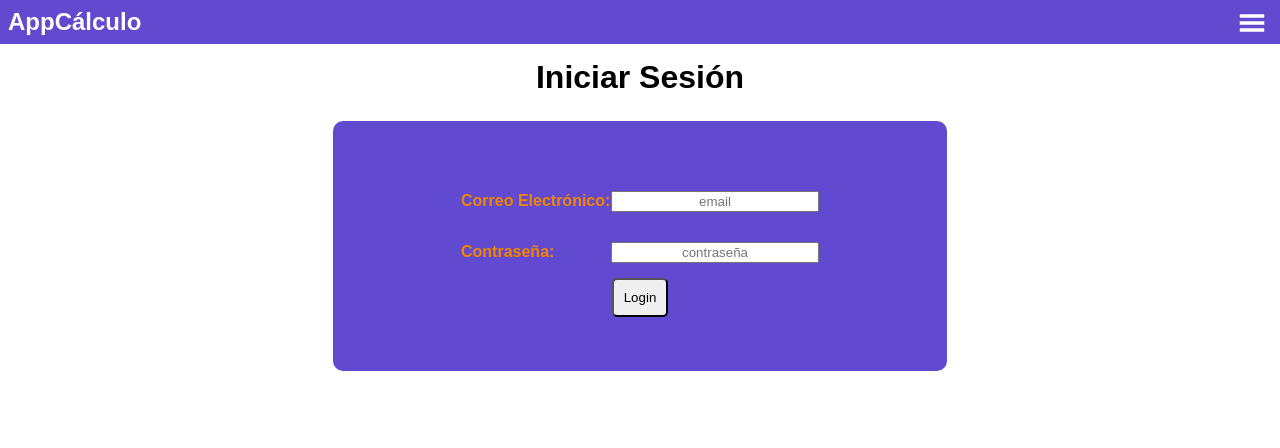
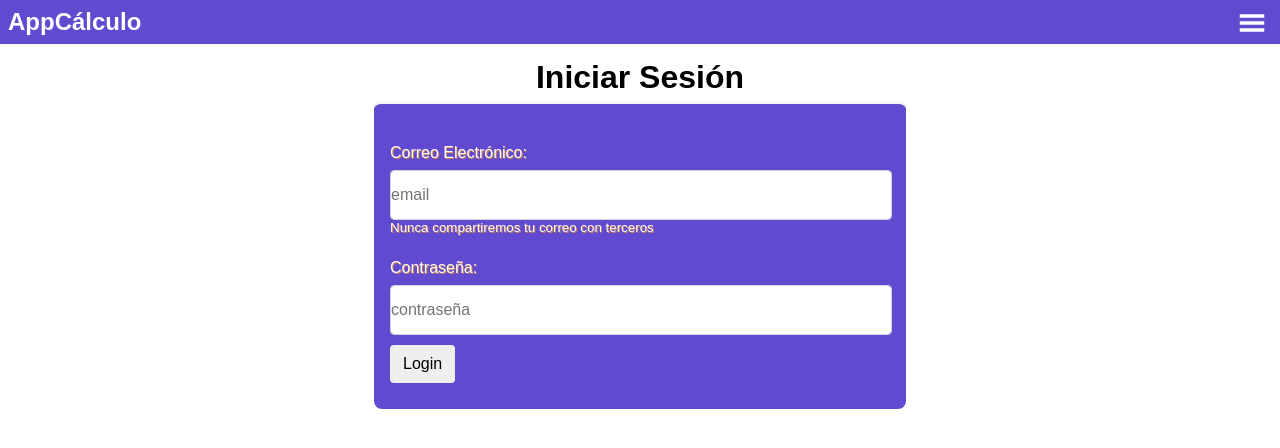
Before and after one commit to KeywizZ/AppCalculo, a React (Create React App) app: page /login in a window 1280 px wide. Shown: the top 448 px of the page. Built offline with nearby package versions, Linux system fonts and the light colour scheme; a web font is replaced by a local one.

Commit message:
added loginForm styles

```diff
--- a/src/Main.scss
+++ b/src/Main.scss
@@ -1,9 +1,11 @@
 @import url("https://fonts.googleapis.com/css2?family=Radio+Canada&display=swap");
 @import "./pages/HomePage/HomePage";
 @import "./variables";
+@import "./mixins";
 @import "/src/shared/components/HamburgerMenu/HamburgerMenu";
 @import "./pages/DashboardPage/DashboardPage";
 @import "./pages/LoginPage/LoginPage";
+
 
 
 * {
--- /dev/null
+++ b/src/_mixins.scss
@@ -0,0 +1,21 @@
+@import "./variables";
+
+@mixin desktop {
+    @media screen and (max-width: #{$desktop}) {
+        @content;
+    }
+}
+
+
+@mixin tablet {
+    @media screen and (max-width: #{$tablet}) {
+        @content;
+    }
+}
+
+
+@mixin movil {
+    @media screen and (max-width: #{$movil}) {
+        @content;
+    }
+}
--- a/src/_variables.scss
+++ b/src/_variables.scss
@@ -12,3 +12,8 @@ $azulFondo: #614ACF;
 $azulOscuroFondo: #412CA3;
 $buttonColor: #F28500;
 $textInButton: #B9F0B9;
+
+//screen-sizes
+$desktop: 992px;
+$tablet: 680px;
+$movil: 440px;
--- a/src/components/LoginForm/LoginForm.jsx
+++ b/src/components/LoginForm/LoginForm.jsx
@@ -32,6 +32,7 @@ export const LoginForm = () => {
             pattern: /^[A-Z0-9._%+-]+@[A-Z0-9.-]+\.[A-Z]{2,4}$/i,
           })}
         />
+        <p>Nunca compartiremos tu correo con terceros</p>
       </div>
       <div className="pass-input">
         <label>Contraseña: </label>
@@ -45,8 +46,8 @@ export const LoginForm = () => {
               /^(?=.*[a-z])(?=.*[A-Z])(?=.*[0-9])(?=.*[!@#$%^&*_=+-]).{8,12}$/,
           })}
         />
+        <button className="btn">Login</button>
       </div>
-      <button className="btn">Login</button>
     </form>
   );
 };
--- a/src/components/RegisterForm/RegisterForm.jsx
+++ b/src/components/RegisterForm/RegisterForm.jsx
@@ -45,7 +45,7 @@ export const RegisterForm = () => {
             /^(?=.*[a-z])(?=.*[A-Z])(?=.*[0-9])(?=.*[!@#$%^&*_=+-]).{8,12}$/,
         })}
       />
-      <div className="">
+      <div className="fomr-role">
         <label>Rol</label>
         <select {...register("role", { require: true })}>
           <option>ADMIN</option>
@@ -54,6 +54,7 @@ export const RegisterForm = () => {
           <option>TEACHER</option>
         </select>
       </div>
+
       <button>Register</button>
     </form>
   );
--- a/src/pages/LoginPage/_LoginPage.scss
+++ b/src/pages/LoginPage/_LoginPage.scss
@@ -4,26 +4,53 @@
 
 .login-page {
     display: flex;
-    height: 250px;
-    padding: 25px 0;
+    padding: 5px;
     justify-content: center;
 
 
     .container-form {
-        border-radius: 10px;
-        justify-content: center;
-        padding: 0 10%;
-        display: flex;
-        flex-direction: column;
+        padding: 1rem;
+        border: solid #f7f7f9;
+        border-width: 0.2rem 0 0;
         background-color: $azulFondo;
-        align-items: center;
+        width: 500px;
+        border-radius: .5em;
 
         .user-input {
-            padding: 15px 0;
-            width: 100%;
+            text-align: left;
+            display: flex;
+            flex-direction: column;
+            align-items: flex-start;
+
+            label {
+                display: inline-block;
+                margin: 0.5rem 0;
+                padding-top: 1rem;
+                color: white;
+                text-shadow: #CF844A 1px 1px;
+            }
 
             input {
-                width: 200px;
+                display: block;
+                width: 100%;
+                padding: 0.75rem 0;
+                font-size: 1rem;
+                line-height: 1.5;
+                color: #495057;
+                background-color: #fff;
+                background-clip: padding-box;
+                border: 1px solid #ced4da;
+                border-radius: 0.25rem;
+                transition: border-color .15s ease-in-out,
+                    box-shadow .15s ease-in-out;
+                text-align: left;
+
+            }
+
+            p {
+                color: white;
+                text-shadow: #CF844A 1px 1px;
+                font-size: smaller;
 
             }
 
@@ -31,22 +58,27 @@
                 background: $buttonColor;
             }
 
-            label {
-                width: 150px;
-                font-weight: bold;
-                display: inline-block;
-                text-align: left;
-                color: $buttonColor;
-            }
 
         }
 
         .pass-input {
-            padding: 15px 0;
-            width: 100%;
+            text-align: left;
+
 
             input {
-                width: 200px;
+                display: block;
+                width: 100%;
+                padding: 0.75rem 0;
+                font-size: 1rem;
+                line-height: 1.5;
+                color: #495057;
+                background-color: #fff;
+                background-clip: padding-box;
+                border: 1px solid #ced4da;
+                border-radius: 0.25rem;
+                transition: border-color .15s ease-in-out,
+                    box-shadow .15s ease-in-out;
+                text-align: left;
             }
 
             input:focus {
@@ -54,18 +86,36 @@
             }
 
             label {
-                width: 150px;
-                font-weight: bold;
                 display: inline-block;
-                text-align: left;
-                color: $buttonColor;
+                margin: 0.5rem 0;
+                padding-top: 1rem;
+                color: white;
+                text-shadow: #CF844A 1px 1px;
             }
+
+
         }
 
         .btn {
-
-            padding: 10px;
-            border-radius: 5px;
+                display: inline-block;
+                font-weight: 400;
+                text-align: center;
+                white-space: nowrap;
+                vertical-align: middle;
+                -webkit-user-select: none;
+                -moz-user-select: none;
+                -ms-user-select: none;
+                user-select: none;
+                border: 1px solid transparent;
+                padding: 0.375rem 0.75rem;
+                font-size: 1rem;
+                line-height: 1.5;
+                border-radius: 0.25rem;
+                transition: color .15s ease-in-out,
+                background-color .15s ease-in-out,
+                border-color .15s ease-in-out,
+                box-shadow .15s ease-in-out;
+                margin: 10px 0;
         }
 
     }
```
